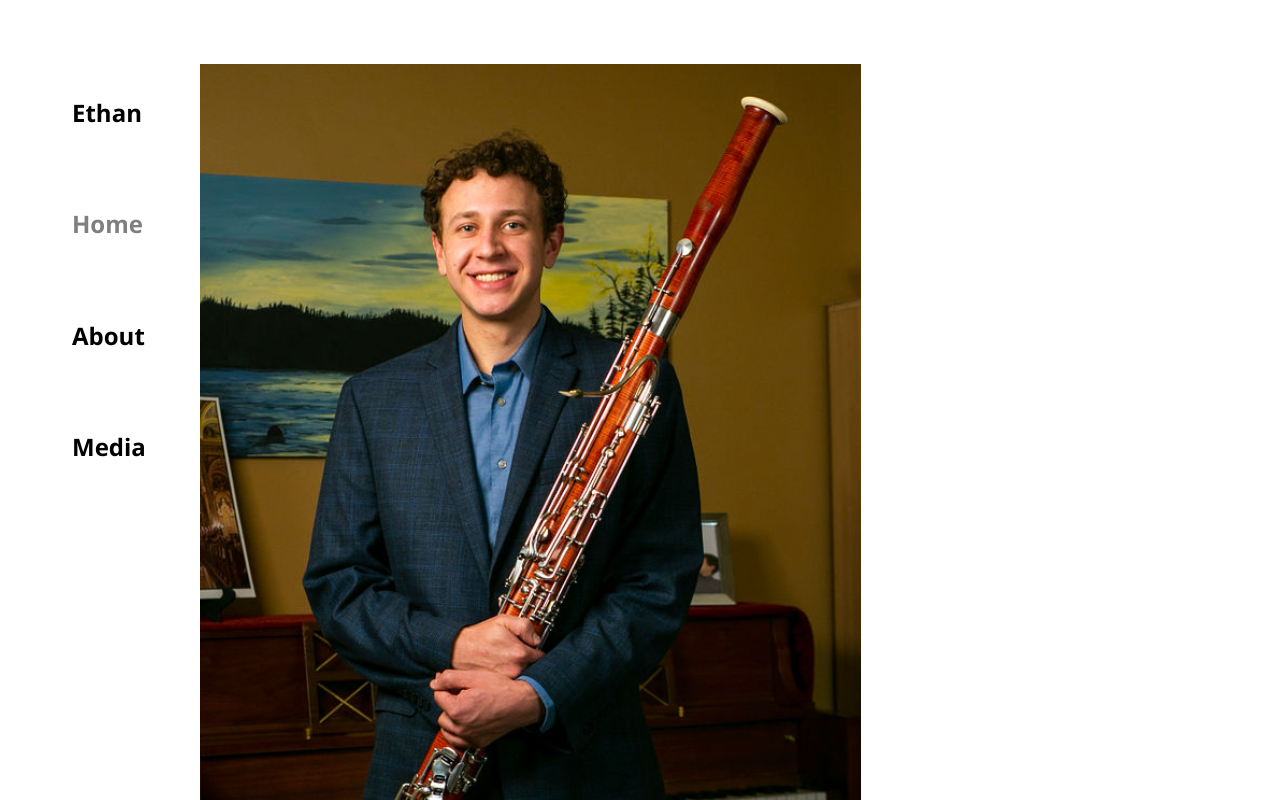
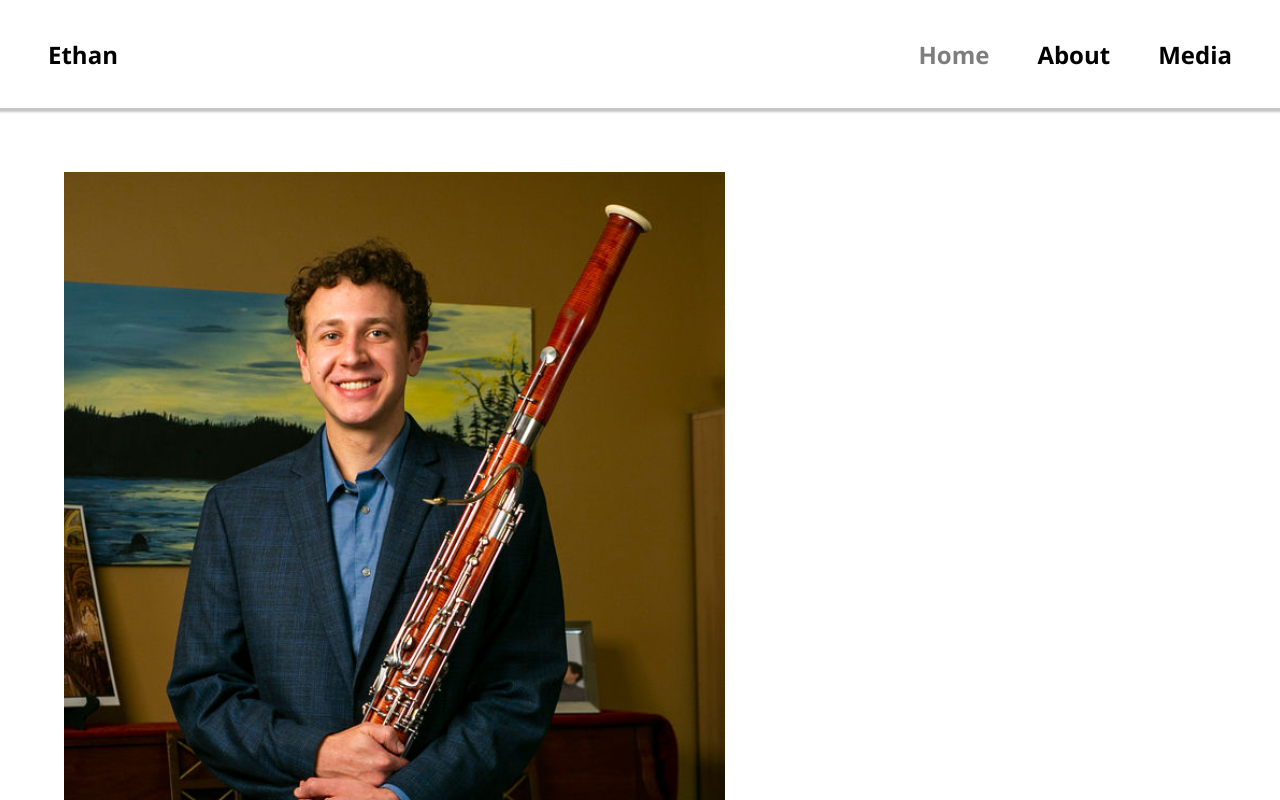
Before and after one commit to EthanShuler/portfolio, a React (Create React App) app: page /home in a window 1280 px wide. Shown: the top 800 px of the page. Built offline with nearby package versions, Linux system fonts and the light colour scheme; a web font is replaced by a local one.

Commit message:
topnav and routing

```diff
--- a/src/App.js
+++ b/src/App.js
@@ -5,8 +5,19 @@ import Media from './components/Media/Media'
 import Landing from './components/Landing/Landing'
 import Programmer from './components/Programmer/Programmer';
 import Globals from './utils/GlobalStyles';
-import { BrowserRouter as Router, Route, Routes } from 'react-router-dom';
+import Navbar from './components/Navbar/Navbar';
+import { BrowserRouter as Router, Route, Routes, Outlet } from 'react-router-dom';
 
+const Musician = () => {
+  return (
+    <>
+      <Navbar />
+      <Outlet />
+    </>
+  )
+}
+
+const WithoutNav = () => <Outlet />
 
 const App = () => {
   return (
@@ -14,11 +25,17 @@ const App = () => {
       <Globals />
       <Router>
         <Routes>
-          <Route path='/' element={<Landing />} />
-          <Route path='/home' element={<Home />} />
-          <Route path='about' element={<About />} />
-          <Route path='media' element={<Media />} />
-          <Route path='programmer' element={<Programmer />} />
+          <Route element={<WithoutNav />}>
+            <Route path="/" element={<Landing />} />
+            <Route path='/programmer' element={<Programmer />} />
+          </Route>
+          <Route element={<Musician />}>
+            <Route path='/home' element={<Home />} />
+            <Route path='about' element={<About />} />
+            <Route path='media' element={<Media />} />
+          </Route>
+
+
         </Routes>
       </Router>
 
--- a/src/components/About/About.jsx
+++ b/src/components/About/About.jsx
@@ -2,12 +2,10 @@ import React from 'react'
 import styled from 'styled-components'
 import { device } from '../../utils/Devices'
 import { useState } from 'react'
-import Navbar from '../Navbar/Navbar'
 import ethan_phil from './ethan_phil.jpg'
 
 const AboutContainer = styled.div`
-  padding-left: 12.5em;
-  padding-top: 3em;
+  padding: 4em;
   display: flex;
   flex-direction: column;
   flex-wrap: nowrap;
@@ -195,8 +193,6 @@ const About = () => {
   }
 
   return (
-    <>
-      <Navbar />
     <AboutContainer id="about">
       <BioImage src={ethan_phil} alt="Ethan playing bassoon, his brother Phil playing French Horn" />
       <AboutPanel>
@@ -204,7 +200,6 @@ const About = () => {
         {aboutDisplay}
       </AboutPanel>
     </AboutContainer>
-    </>
   )
 }
 
--- a/src/components/Home/Home.jsx
+++ b/src/components/Home/Home.jsx
@@ -1,7 +1,6 @@
 import React from 'react'
 import styled from 'styled-components'
 import headshot from './headshot.png'
-import Navbar from '../Navbar/Navbar'
 import { device } from '../../utils/Devices'
 
 const HeroContainer = styled.section`
@@ -14,9 +13,7 @@ const HeroContainer = styled.section`
   display: flex;
   flex-direction: column;
 
-  padding-left: 12.5em;
-  padding-top: 4em;
-  padding-bottom: 4em;
+  padding: 4em;
 
   @media screen and ${device.tablet} {
     padding-left: 0;
@@ -46,8 +43,6 @@ const HeroImg = styled.img`
 
 const Hero = () => {
   return (
-    <div>
-      <Navbar />
     <HeroContainer id="hero">
       <HeroImg src={headshot} alt="Headshot" />
       <Title>
@@ -55,8 +50,6 @@ const Hero = () => {
         <h2>Bassoonist</h2>
       </Title>
     </HeroContainer>
-    </div>
-
   )
 }
 
--- a/src/components/Media/Media.jsx
+++ b/src/components/Media/Media.jsx
@@ -1,12 +1,9 @@
 import React from 'react'
-import Navbar from '../Navbar/Navbar'
 import styled from 'styled-components'
 import { device } from '../../utils/Devices'
 
 const Listen = styled.section`
-  padding-left: 12.5em;
-  padding-top: 4em;
-  padding-bottom: 4em;
+  padding: 4em;
 
   h1 {
     padding: 3em 0;
@@ -65,8 +62,6 @@ const YoutubeEmbed = ({ title, embedId, description, date }) => {
 
 const Media = () => {
   return (
-    <div>
-      <Navbar />
     <Listen id="media">
       <h1>Listen</h1>
       <Videos>
@@ -108,7 +103,6 @@ const Media = () => {
         />
       </Videos>
     </Listen>
-    </div>
   )
 }
 
--- a/src/components/Navbar/Navbar.jsx
+++ b/src/components/Navbar/Navbar.jsx
@@ -3,22 +3,24 @@ import { NavLink } from 'react-router-dom'
 import styled from 'styled-components'
 import { device } from '../../utils/Devices'
 
+const NavContainer = styled.div`
+
+`
+
 const Navigation = styled.nav`
   display: flex;
-  flex-direction: column;
+  align-items: center;
+  justify-content: space-between;
+  background-color: #fff;
 
-  margin: 0;
-  width: 7em;
-  position: fixed;
-  top: 2em;
-  left: 1em;
+  position: relative;
+  height: 4.5em;
+  width: 100%;
+  padding: 1em 1em;
+  align-items: center;
+  box-shadow: 0 2px 2px 2px rgba(9, 9, 9, 0.23);
   font-size: 1.5em;
-  gap: 1.9rem;
-
   font-weight: 700;
-  color: #000000;
-  padding: 1em 1em;
-
 
   @media screen and ${device.tablet} {
     width: 100%;
@@ -33,6 +35,16 @@ const Navigation = styled.nav`
       display: flex
       `}
   }
+`
+
+const LeftNav = styled.div`
+`
+
+const RightNav = styled.div`
+@media screen and ${device.tablet} {
+  display: flex;
+  flex-direction: column;
+}
 `
 
 const Hamburger = styled.div`
@@ -90,21 +102,25 @@ const Navbar = () => {
   const [active, setActive] = useState(false)
 
   return (
-    <div>
+    <NavContainer>
       <Hamburger onClick={() => setActive(!active)}>
         <Bar></Bar>
         <Bar></Bar>
         <Bar></Bar>
       </Hamburger>
-      <Navigation active={active} className={active ? 'active' : ''}>
-        <HeaderLink page='' suppliedTitle='Ethan' />
-        <HeaderLink page='home' />
-        <HeaderLink page='about' />
-        <HeaderLink page='media' />
 
+      <Navigation active={active} >
+        <LeftNav>
+          <HeaderLink page='' suppliedTitle='Ethan' />
+        </LeftNav>
+        <RightNav>
+          <HeaderLink page='home' />
+          <HeaderLink page='about' />
+          <HeaderLink page='media' />
+        </RightNav>
       </Navigation>
-    </div>
 
+    </NavContainer>
   )
 }
 
```
Lines whose indentation alone changed are shown as unchanged.
